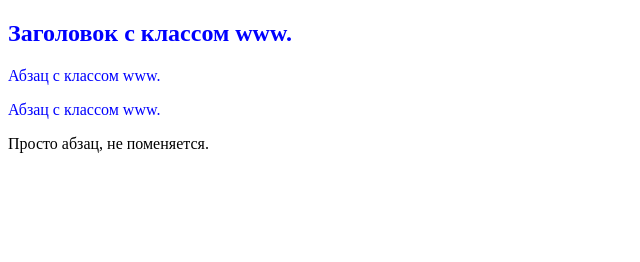
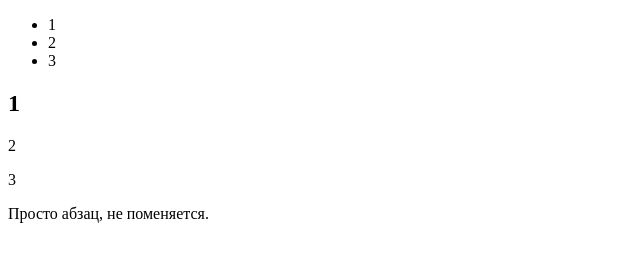
Before and after one commit to kovalevaMarina/hillel-frontend-pro-hw, a plain HTML site: page index.html in a window 1280 px wide. Shown: the whole page, without its empty margins (0-640 px from the left). Drawn offline with Linux system fonts and the light colour scheme.

Commit message:
Finish hometask 11

```diff
--- a/index.html
+++ b/index.html
@@ -10,7 +10,7 @@
   </head>
   <body>
     <h2 class="zzz">Заголовок с классом www.</h2>
-    <p class="zzz">Абзац с классом www.</p>
+    <p class="zzz">Абзац с <span>классом</span> www.</p>
     <p class="zzz">Абзац с классом www.</p>
     <p>Просто абзац, не поменяется.</p>
   </body>
--- a/js/main.js
+++ b/js/main.js
@@ -1,18 +1,40 @@
 // Задача 1. Дан HTML код. Поменяйте содержимое элементов с классом zzz
 //на их порядковый номер в коде.
 
-// var elems = document.getElementsByClassName("zzz");
-// for (var i = 0; i < elems.length; i++) {
-//   elems[i].innerHTML = i + 1;
-// }
+function changeElementText() {
+  var elems = document.getElementsByClassName("zzz");
+  for (var i = 0; i < elems.length; i++) {
+    elems[i].innerHTML = i + 1;
+  }
+}
+changeElementText();
 
 // Задача 2. Дан HTML код. Поменяйте цвет текста на синий у элементов с текстом www.
 
-var children = document.body.children;
-for (node of children) {
-  if (node.textContent.includes("www.")) {
-    node.style.color = "blue";
+function changeColorText() {
+  var children = document.body.children;
+  for (node of children) {
+    if (node.textContent.includes("www")) {
+      node.style.color = "blue";
+    }
   }
 }
+changeColorText();
 
 // Задача 3. Дан HTML код. Сгенерируйте новый список (ul > li) используя содержимое элементов с классом zzz.
+
+function createList() {
+  var items = document.querySelectorAll(".zzz");
+  var ul = document.createElement("ul");
+  var body = document.body;
+  body.prepend(ul);
+
+  function createListItem(item) {
+    var li = document.createElement("li");
+    ul.append(li);
+    var textValue = item.textContent;
+    li.textContent = textValue;
+  }
+  items.forEach(createListItem);
+}
+createList();
```
